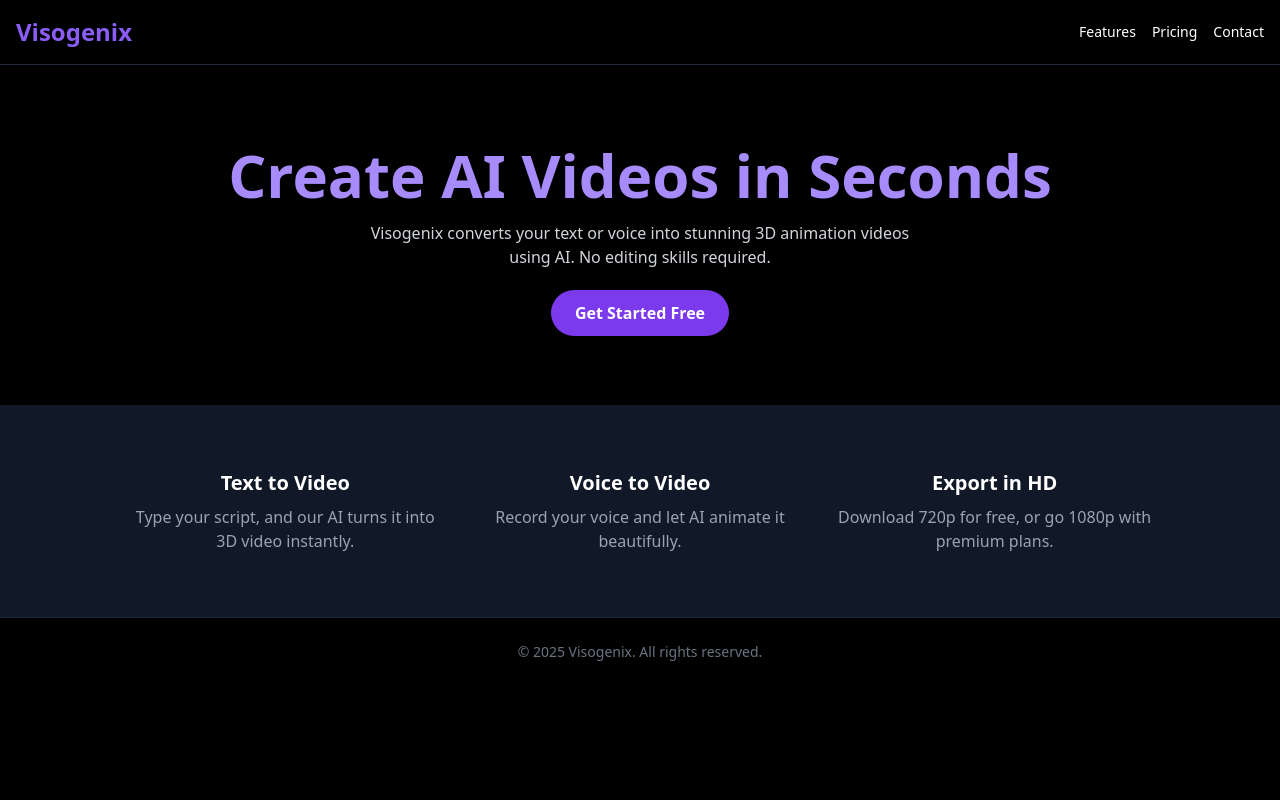
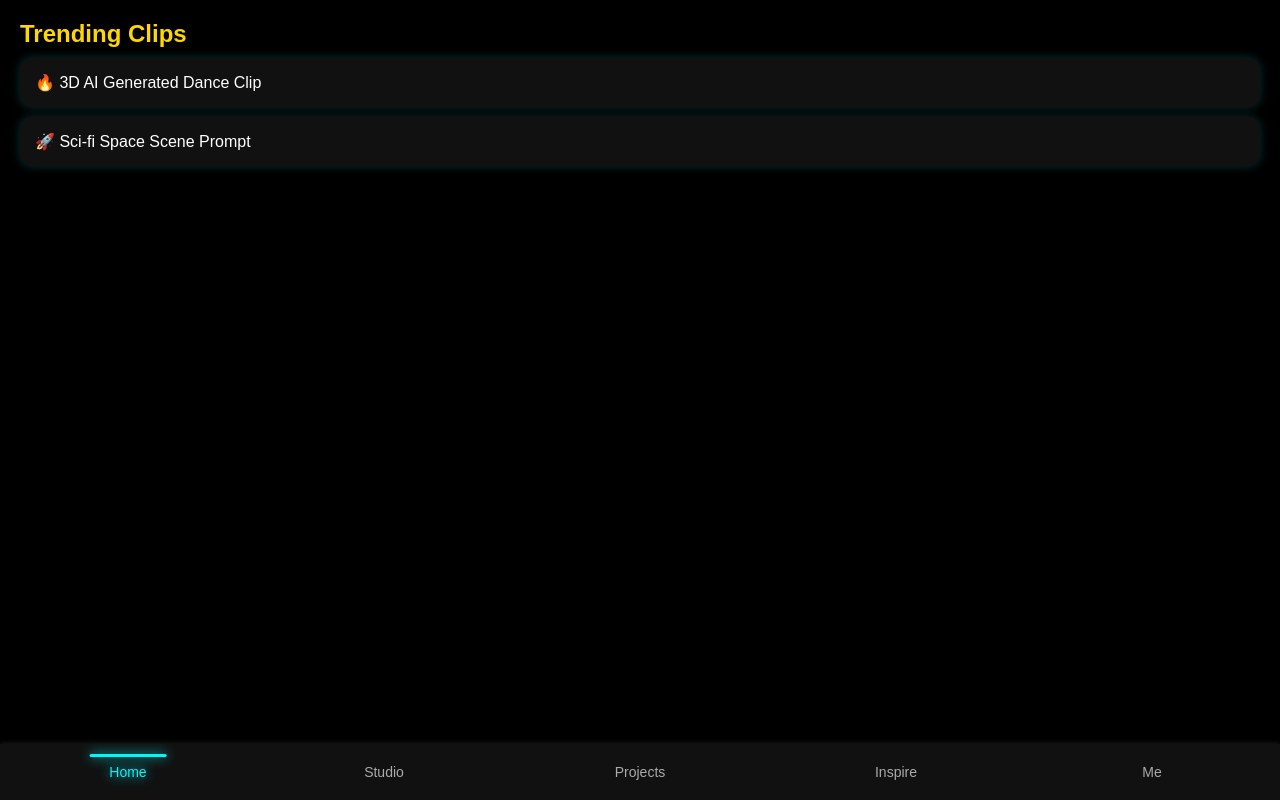
Before and after one commit to visogenix/Visogenix, a plain HTML site: page Index.html in a window 1280 px wide. Drawn offline with nearby package versions, Linux system fonts and the light colour scheme.

Commit message:
Add files via upload

```diff
--- a/Index.html
+++ b/Index.html
@@ -1,54 +1,197 @@
 <!DOCTYPE html>
 <html lang="en">
 <head>
-  <meta charset="UTF-8" />
-  <meta name="viewport" content="width=device-width, initial-scale=1.0"/>
-  <title>Visogenix - AI App</title>
-  <link href="https://cdn.jsdelivr.net/npm/tailwindcss@2.2.19/dist/tailwind.min.css" rel="stylesheet">
+  <meta charset="UTF-8">
+  <title>ClipGenie</title>
+  <meta name="viewport" content="width=device-width, initial-scale=1.0">
+  <style>
+    :root {
+      --gold: #FFD700;
+      --teal: #00f7ff;
+      --bg: #000000;
+      --glow: 0 0 12px var(--teal);
+    }
+    * {
+      margin: 0;
+      padding: 0;
+      box-sizing: border-box;
+      font-family: 'DM Sans', sans-serif;
+    }
+    body {
+      background-color: var(--bg);
+      color: white;
+      overflow: hidden;
+    }
+    .splash {
+      position: fixed;
+      top: 0; left: 0;
+      width: 100%; height: 100%;
+      display: flex; justify-content: center; align-items: center;
+      background: #000;
+      z-index: 9999;
+      animation: splashFade 3s ease forwards;
+    }
+    .splash h1 {
+      font-size: 3em;
+      color: var(--gold);
+      text-shadow: var(--glow);
+      transform: scale(0.5);
+      animation: scaleUp 1.5s ease forwards;
+    }
+    @keyframes scaleUp {
+      to { transform: scale(1.2); }
+    }
+    @keyframes splashFade {
+      0% { opacity: 1; }
+      80% { opacity: 1; }
+      100% { opacity: 0; display: none; }
+    }
+
+    .app {
+      height: 100vh;
+      display: flex;
+      flex-direction: column;
+    }
+
+    .pages {
+      flex: 1;
+      overflow-y: auto;
+      padding: 20px;
+      display: none;
+    }
+
+    .pages.active {
+      display: block;
+      animation: fadeIn 0.4s ease-in;
+    }
+
+    @keyframes fadeIn {
+      from {opacity: 0;}
+      to {opacity: 1;}
+    }
+
+    nav {
+      display: flex;
+      justify-content: space-around;
+      padding: 10px 0;
+      background: #111;
+      box-shadow: 0 -1px 5px rgba(255, 255, 255, 0.1);
+      position: fixed;
+      width: 100%;
+      bottom: 0;
+    }
+
+    nav button {
+      background: none;
+      border: none;
+      color: #aaa;
+      font-size: 14px;
+      flex: 1;
+      padding: 10px 0;
+      position: relative;
+    }
+
+    nav button.active {
+      color: var(--teal);
+      text-shadow: var(--glow);
+    }
+
+    nav button.active::after {
+      content: '';
+      position: absolute;
+      top: 0;
+      left: 50%;
+      transform: translateX(-50%);
+      width: 30%;
+      height: 3px;
+      background: var(--teal);
+      border-radius: 2px;
+      box-shadow: var(--glow);
+    }
+
+    h2 {
+      font-size: 24px;
+      margin-bottom: 10px;
+      color: var(--gold);
+    }
+
+    .card {
+      background: #111;
+      border-radius: 12px;
+      padding: 15px;
+      margin: 10px 0;
+      box-shadow: 0 0 10px rgba(0,255,255,0.2);
+    }
+
+    .card:hover {
+      box-shadow: 0 0 15px rgba(0,255,255,0.6);
+    }
+  </style>
 </head>
-<body class="bg-black text-white font-sans">
+<body>
+  <div class="splash">
+    <h1>ClipGenie</h1>
+  </div>
 
-  <!-- Header -->
-  <header class="p-4 flex justify-between items-center border-b border-gray-800">
-    <h1 class="text-2xl font-bold text-purple-500">Visogenix</h1>
+  <div class="app">
+    <div class="pages active" id="home">
+      <h2>Trending Clips</h2>
+      <div class="card">🔥 3D AI Generated Dance Clip</div>
+      <div class="card">🚀 Sci-fi Space Scene Prompt</div>
+    </div>
+
+    <div class="pages" id="studio">
+      <h2>Scene Generator</h2>
+      <div class="card">🎙️ Input Voice or Text Prompt</div>
+      <div class="card">🎞️ Select Background & Style</div>
+    </div>
+
+    <div class="pages" id="projects">
+      <h2>Saved Projects</h2>
+      <div class="card">📁 Alien Invasion Clip</div>
+      <div class="card">📁 Nature Walk with Glow FX</div>
+    </div>
+
+    <div class="pages" id="inspire">
+      <h2>Templates & Ideas</h2>
+      <div class="card">✨ Anime Style Girl Jumping</div>
+      <div class="card">💡 Crowd Dancing in Disco</div>
+    </div>
+
+    <div class="pages" id="me">
+      <h2>My Profile</h2>
+      <div class="card">👤 Username: Dev</div>
+      <div class="card">💼 Plan: Free (Upgrade Soon)</div>
+    </div>
+
     <nav>
-      <ul class="flex gap-4 text-sm">
-        <li><a href="#features" class="hover:text-purple-400">Features</a></li>
-        <li><a href="#pricing" class="hover:text-purple-400">Pricing</a></li>
-        <li><a href="#contact" class="hover:text-purple-400">Contact</a></li>
-      </ul>
+      <button class="tab active" data-target="home">Home</button>
+      <button class="tab" data-target="studio">Studio</button>
+      <button class="tab" data-target="projects">Projects</button>
+      <button class="tab" data-target="inspire">Inspire</button>
+      <button class="tab" data-target="me">Me</button>
     </nav>
-  </header>
+  </div>
 
-  <!-- Hero Section -->
-  <section class="text-center py-20 px-6">
-    <h2 class="text-4xl md:text-6xl font-extrabold mb-4 text-purple-400">Create AI Videos in Seconds</h2>
-    <p class="text-gray-300 max-w-xl mx-auto mb-8">Visogenix converts your text or voice into stunning 3D animation videos using AI. No editing skills required.</p>
-    <a href="#start" class="bg-purple-600 hover:bg-purple-700 px-6 py-3 rounded-full font-semibold text-white transition">Get Started Free</a>
-  </section>
+  <script>
+    const tabs = document.querySelectorAll(".tab");
+    const pages = document.querySelectorAll(".pages");
 
-  <!-- Features Section -->
-  <section id="features" class="py-16 px-6 bg-gray-900">
-    <div class="max-w-5xl mx-auto grid grid-cols-1 md:grid-cols-3 gap-10 text-center">
-      <div>
-        <h3 class="text-xl font-bold mb-2">Text to Video</h3>
-        <p class="text-gray-400">Type your script, and our AI turns it into 3D video instantly.</p>
-      </div>
-      <div>
-        <h3 class="text-xl font-bold mb-2">Voice to Video</h3>
-        <p class="text-gray-400">Record your voice and let AI animate it beautifully.</p>
-      </div>
-      <div>
-        <h3 class="text-xl font-bold mb-2">Export in HD</h3>
-        <p class="text-gray-400">Download 720p for free, or go 1080p with premium plans.</p>
-      </div>
-    </div>
-  </section>
+    tabs.forEach(tab => {
+      tab.addEventListener("click", () => {
+        tabs.forEach(t => t.classList.remove("active"));
+        pages.forEach(p => p.classList.remove("active"));
 
-  <!-- Footer -->
-  <footer class="text-center py-6 text-gray-500 text-sm border-t border-gray-800">
-    &copy; 2025 Visogenix. All rights reserved.
-  </footer>
+        tab.classList.add("active");
+        document.getElementById(tab.dataset.target).classList.add("active");
+      });
+    });
 
+    // Splash screen auto-hide
+    setTimeout(() => {
+      document.querySelector(".splash").style.display = "none";
+      document.body.style.overflow = "auto";
+    }, 3000);
+  </script>
 </body>
 </html>
```
